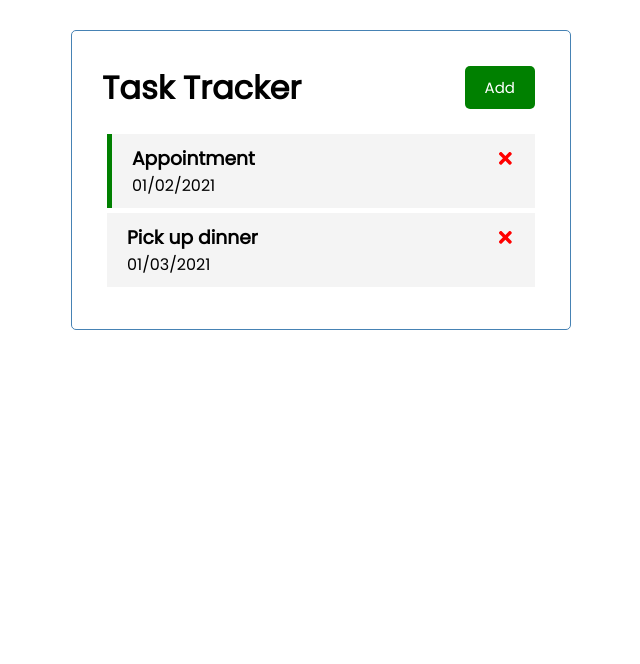
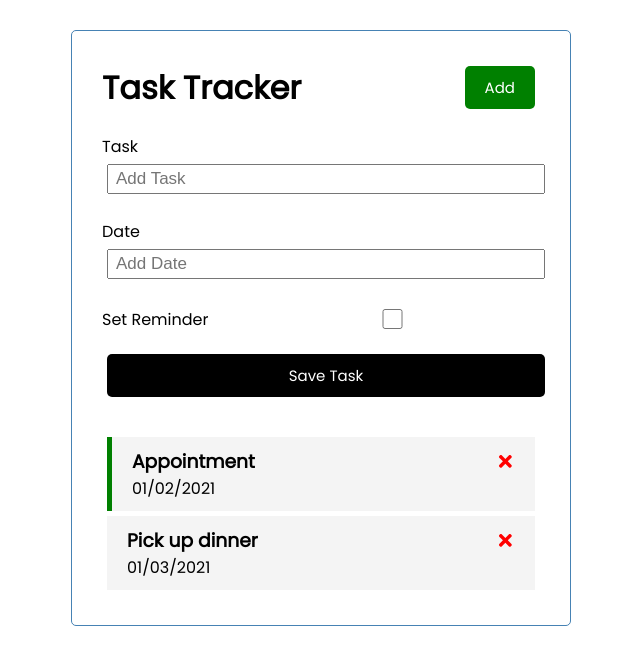
Before and after one commit to jameszhang-a/task-tracker, a React (Create React App) app: page / in a window 1280 px wide. Shown: the top 664 px of the page, without its empty margins (319-959 px from the left). Built offline with nearby package versions, Linux system fonts and the light colour scheme.

Commit message:
Form input state (Controlled Components)

```diff
--- a/src/App.js
+++ b/src/App.js
@@ -1,5 +1,6 @@
 import Header from './components/Header';
 import Tasks from './components/Tasks';
+import AddTask from './components/AddTask';
 import { useState } from 'react';
 
 function App() {
@@ -34,6 +35,7 @@
 	return (
 		<div className='container'>
 			<Header title='Task Tracker' />
+			<AddTask />
 			{tasks.length > 0 ? <Tasks tasks={tasks} onDelete={deleteTask} onToggle={toggleReminder} /> : 'No more tasks'}
 		</div>
 	);
--- /dev/null
+++ b/src/components/AddTask.js
@@ -0,0 +1,28 @@
+import { useState } from 'react';
+
+const AddTask = () => {
+	const [ text, setText ] = useState('');
+	const [ day, setDay ] = useState('');
+	const [ reminder, setReminder ] = useState(false);
+
+	return (
+		<form className='add-form'>
+			<div className='form-control'>
+				<label>Task</label>
+				<input type='text' placeholder='Add Task' value={text} onChange={(e) => setText(e.target.value)} />
+			</div>
+			<div className='form-control'>
+				<label>Date</label>
+				<input type='text' placeholder='Add Date' value={day} onChange={(e) => setDay(e.target.value)} />
+			</div>
+			<div className='form-control form-control-check'>
+				<label>Set Reminder</label>
+				<input type='checkbox' value={reminder} onChange={(e) => setReminder(e.target.checked)} />
+			</div>
+
+			<input type='submit' value='Save Task' className='btn btn-block' />
+		</form>
+	);
+};
+
+export default AddTask;
```
